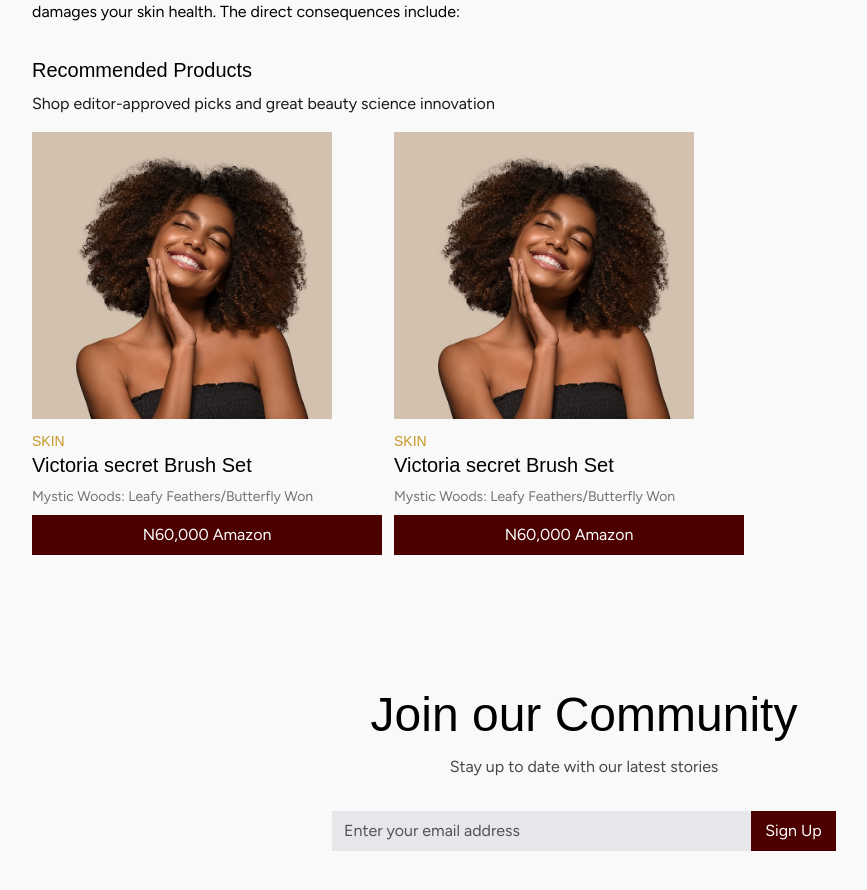
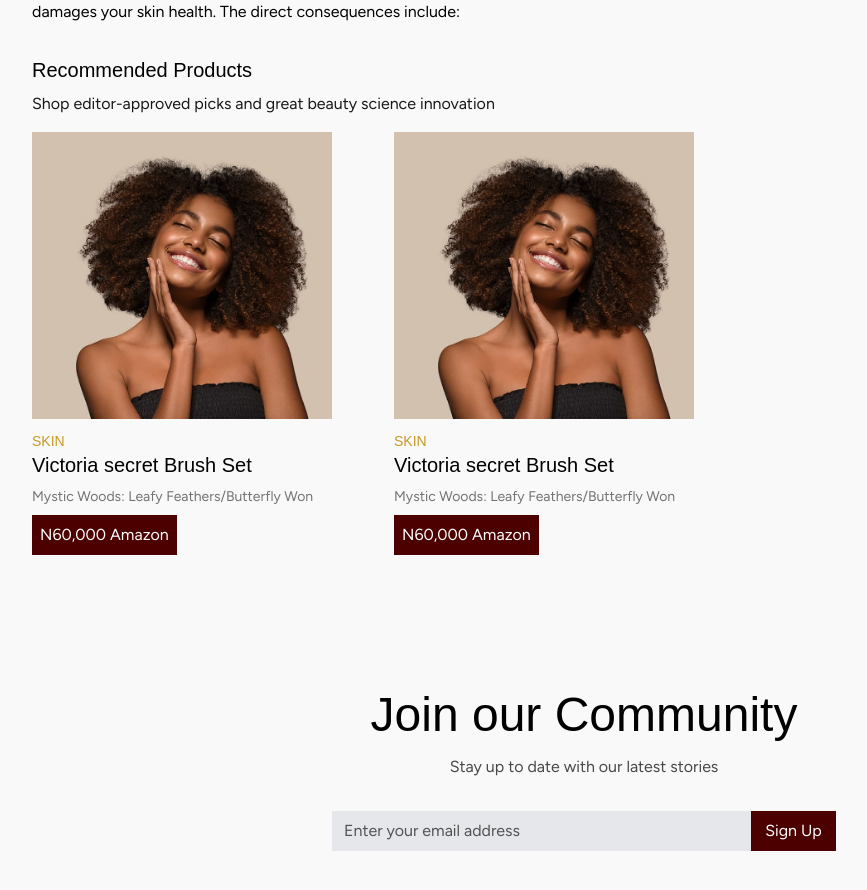
Before and after one commit to Nnenna-udefi/Seraphe-beauty, a Next.js app: page /blog/1 in a window 1280 px wide. Shown: the part 1580-2470 px from the top of the page, without its empty margins (56-923 px from the left). Built offline with nearby package versions, Linux system fonts and the light colour scheme; a web font is replaced by a local one.

Commit message:
updated blog details flow

```diff
--- a/components/ui/productCard.tsx
+++ b/components/ui/productCard.tsx
@@ -6,7 +6,7 @@
 
 const ProductCard = () => {
   return (
-    <div className="">
+    <div className="max-w-full">
       <div className="flex flex-col gap-1">
         <div className=" pt-2">
           <Image
@@ -23,7 +23,7 @@
           <p className=" text-darkText text-sm py-2">
             Mystic Woods: Leafy Feathers/Butterfly Won
           </p>
-          <Button className="w-full">N60,000 Amazon</Button>
+          <Button className="">N60,000 Amazon</Button>
         </div>
       </div>
     </div>
```
